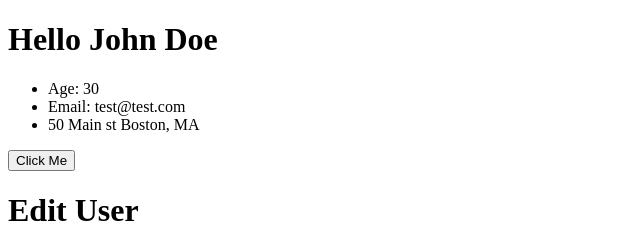
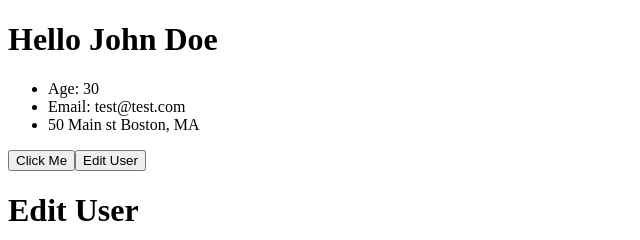
Before and after one commit to DarushDev/my-angular4-sample-app, an Angular app: page / in a window 1280 px wide. Shown: the top 240 px of the page, without its empty margins (0-640 px from the left). Built offline with nearby package versions, Linux system fonts and the light colour scheme; no server answers.

Commit message:
Toggle edit form using ngIf

```diff
--- a/src/app/components/user/user.component.html
+++ b/src/app/components/user/user.component.html
@@ -6,8 +6,10 @@
 </ul>
 
 <button (click)="onClick()">Click Me</button>
+<button (click)="toggleEdit()">Edit User</button>
 
 <h1>Edit User</h1>
+<div *ngIf="isEdit">
   <form>
     <div>
       <label for="name">Name: </label><br>
@@ -34,6 +36,7 @@
       <input type="text" [(ngModel)]="address.state" name="state">
     </div>
   </form>
+</div>
 
 <h1>Hobbies</h1>
 <form (submit)="addHobby(hobby.value)">
--- a/src/app/components/user/user.component.ts
+++ b/src/app/components/user/user.component.ts
@@ -16,6 +16,7 @@
   hobbies: string[];
   hello: any;
   posts: Post[];
+  isEdit: boolean = false;
 
   constructor(private dataService: DataService) {
   }
@@ -55,6 +56,10 @@
     this.hobbies.splice(this.hobbies.indexOf(hobby), 1);
   }
 
+  toggleEdit() {
+    this.isEdit = !this.isEdit;
+  }
+
 }
 
 interface  Address {
```
Lines whose indentation alone changed are shown as unchanged.
